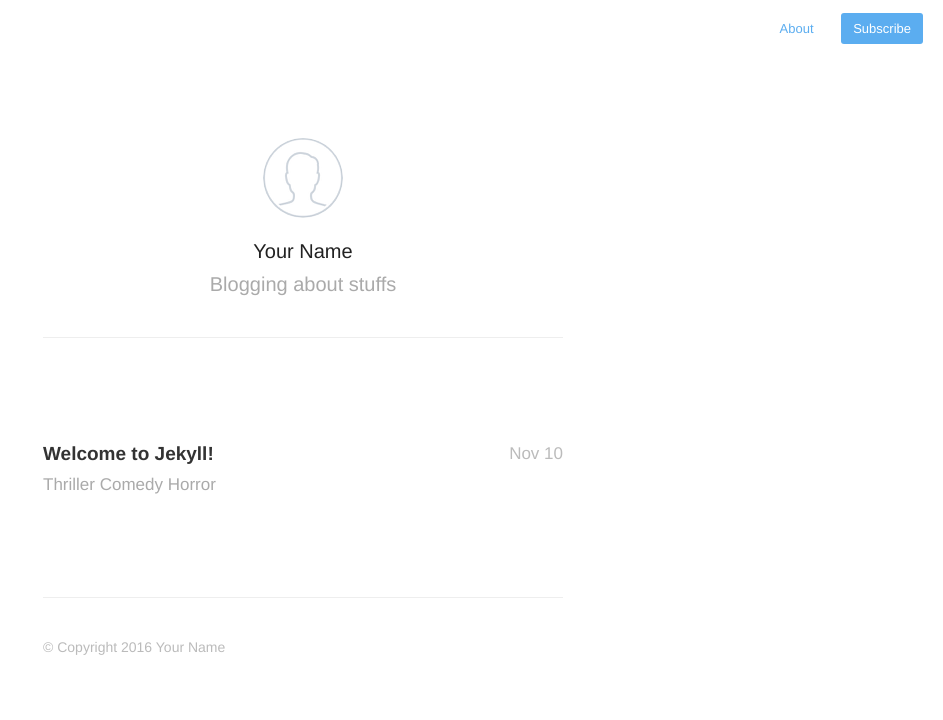
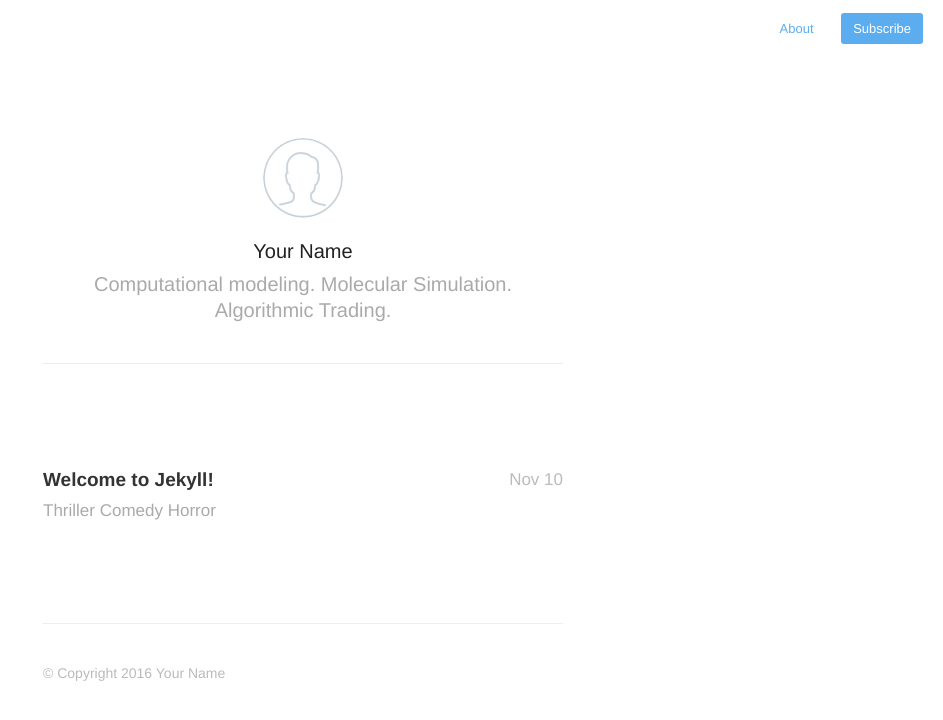
Before and after one commit to mukarramtahir/mukarramtahir.github.io, a Jekyll site: the page built from index.html, in a window 1280 px wide. Shown: the top 720 px of the page, without its empty margins (337-1280 px from the left). Built offline with Jekyll 4.4.1, drawn with Linux system fonts in a browser that asks for light colours; nearby versions of some CDN libraries; the list of posts is cut into pages by our own code.

Commit message:
changed title

```diff
--- a/_config.yml
+++ b/_config.yml
@@ -1,6 +1,6 @@
-name: Your New Jekyll Site
-description: Blogging about stuffs
-meta_description: "Your New Jekyll Site, Blogging about stuffs"
+name: Mukarram Tahir
+description: Computational modeling. Molecular Simulation. Algorithmic Trading.
+meta_description: "Computational modeling. Molecular Simulation. Algorithmic Trading."
 
 aboutPage: true
 
```
